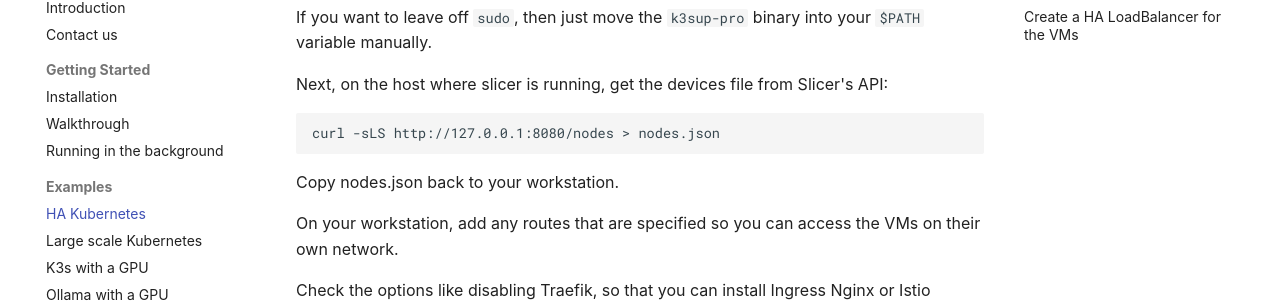
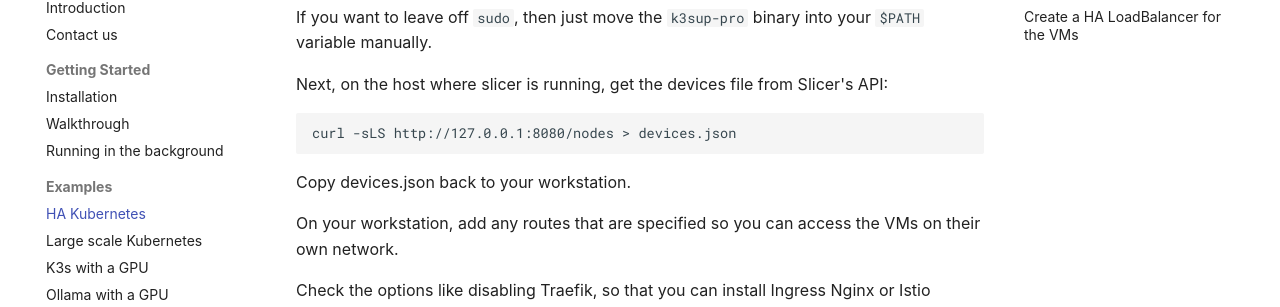
Before and after one commit to slicervm/docs.slicervm.com, an MkDocs documentation site: the page built from docs/examples/ha-k3s.md, in a window 1280 px wide and 900 px high, scrolled down 971 px. Shown: the part 136-443 px from the top of the window. Built offline with MkDocs 1.6.1 and Material for MkDocs 9.7.7, drawn with Linux system fonts in a browser that asks for light colours; some web fonts are replaced; comment, search, counter and statistics services are not loaded.

Commit message:
Use devices.json not nodes.json to avoid a CLI argument
Signed-off-by: Alex Ellis (OpenFaaS Ltd) <alexellis2@gmail.com>

````diff
--- a/docs/examples/ha-k3s.md
+++ b/docs/examples/ha-k3s.md
@@ -49,10 +49,10 @@ If you want to leave off `sudo`, then just move the `k3sup-pro` binary into your
 Next, on the host where slicer is running, get the devices file from Slicer's API:
 
 ```bash
-curl -sLS http://127.0.0.1:8080/nodes > nodes.json
+curl -sLS http://127.0.0.1:8080/nodes > devices.json
 ```
 
-Copy nodes.json back to your workstation.
+Copy devices.json back to your workstation.
 
 On your workstation, add any routes that are specified so you can access the VMs on their own network.
 
````
